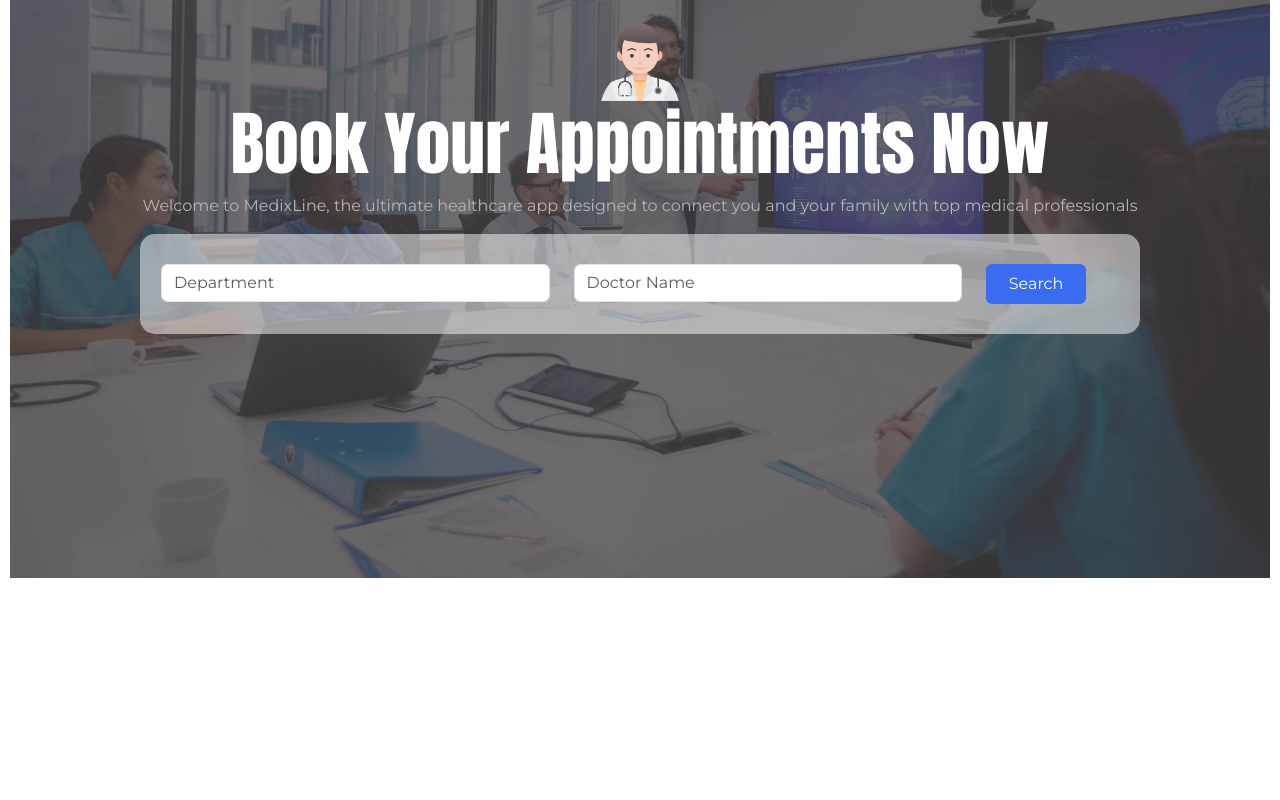
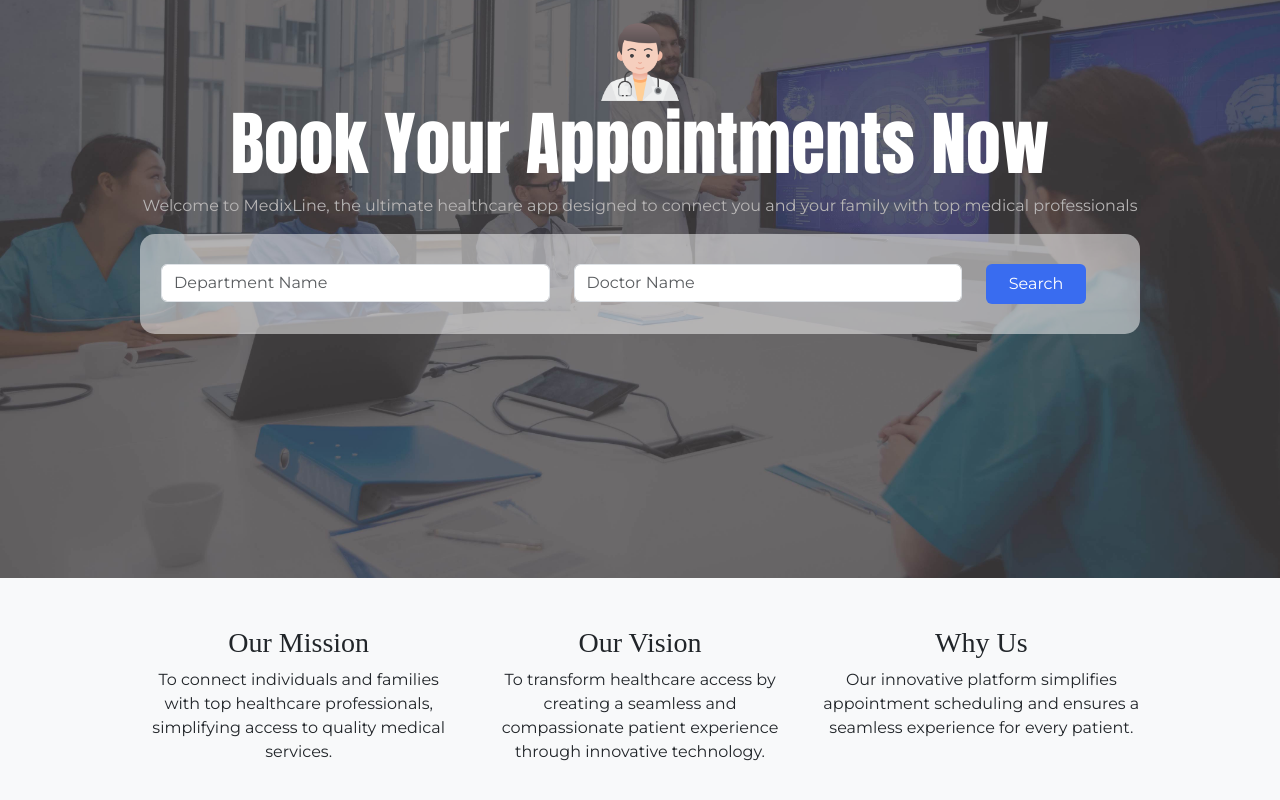
Before and after one commit to omaralex-max/MedixLine-Front-end, a React (Create React App) app: page / in a window 1280 px wide. Shown: the part 222-1022 px from the top of the page. Before the commit the page ends 800 px from the top, so only its background shows below. Built offline with nearby package versions, Linux system fonts and the light colour scheme; the HTML template or start-up script is replaced by a standard one.

Commit message:
adding about component

```diff
--- /dev/null
+++ b/src/components/home_page/about/about.css
@@ -0,0 +1,14 @@
+
+.parentDivAbout{
+    background-color: rgb(248, 249, 250) !important;
+
+}
+.aboutContainer{
+    height: 30vh;
+    width: 80%;
+
+}
+
+.aboutTitles{
+    font-family:'Times New Roman', Times, serif;
+}
--- /dev/null
+++ b/src/components/home_page/about/about.jsx
@@ -0,0 +1,34 @@
+import React from "react";
+import 'bootstrap/dist/css/bootstrap.min.css';
+import "./about.css";
+
+export default function About(){
+    return(
+        <>
+        <div className="d-flex justify-content-center align-content-between w-100 parentDivAbout">
+            <div className="row aboutContainer text-center mt-5">
+                <div className="col-4">
+                    <h3 className="aboutTitles">Our Mission</h3>
+                    <p>
+                       To connect individuals and families with top healthcare professionals, simplifying access to quality medical services.
+                    </p>
+                </div>
+
+                <div className="col-4">
+                    <h3 className="aboutTitles">Our Vision</h3>
+                    <p>
+                       To transform healthcare access by creating a seamless and compassionate patient experience through innovative technology.
+                    </p>
+                </div>
+
+                <div className="col-4">
+                    <h3 className="aboutTitles">Why Us</h3>
+                    <p>
+                     Our innovative platform simplifies appointment scheduling and ensures a seamless experience for every patient.
+                    </p>
+                </div>
+            </div>
+        </div>
+        </>
+    )
+}
--- a/src/components/home_page/header/header.css
+++ b/src/components/home_page/header/header.css
@@ -39,7 +39,3 @@
 .searchButton:hover{
     background-color: rgb(11, 68, 211) !important;
 }
-
-.searchInput{
-
-}
--- a/src/components/home_page/header/header.jsx
+++ b/src/components/home_page/header/header.jsx
@@ -16,7 +16,7 @@ function Header ()
                     <form className="w-100">
                         <div className="form-group row w-100">
                             <div className="col-5">
-                                <input type="text" className="form-control searchInput mx-3 w-100" placeholder="Department"/>
+                                <input type="text" className="form-control searchInput mx-3 w-100" placeholder="Department Name"/>
                             </div>
 
                             <div className="col-5">
--- a/src/index.css
+++ b/src/index.css
@@ -1,5 +1,6 @@
 body {
   margin: 0;
+  padding: 0 !important;
   font-family: -apple-system, BlinkMacSystemFont, 'Segoe UI', 'Roboto', 'Oxygen',
     'Ubuntu', 'Cantarell', 'Fira Sans', 'Droid Sans', 'Helvetica Neue',
     sans-serif;
--- a/src/pages/home.jsx
+++ b/src/pages/home.jsx
@@ -1,10 +1,12 @@
 import React from "react";
 import Header from "../components/home_page/header/header";
+import About from "../components/home_page/about/about";
 
 function Home(){
     return(
         <>
          <Header/>
+         <About/>
         </>
     )
 }
```
Also changed, not shown: 1 other file (tests, documents, lock files or other folders).
